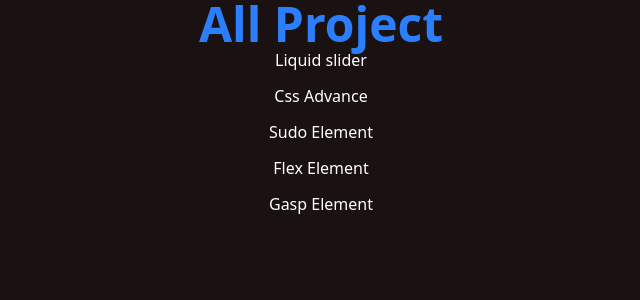
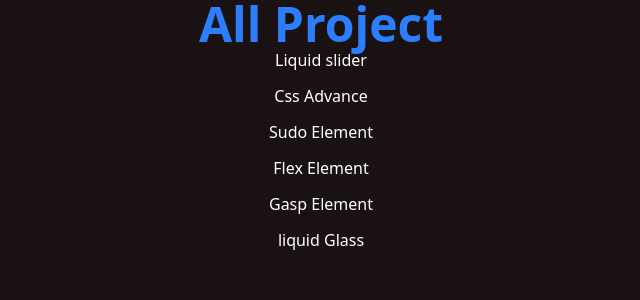
Before and after one commit to AshrafulPatHan/Praktis-React-animation-logick, a React (Vite) app: page / in a window 1280 px wide. Shown: the top 300 px of the page, without its empty margins (319-959 px from the left). Built offline with nearby package versions, Linux system fonts and the light colour scheme.

Commit message:
add the liquid

```diff
--- a/src/App.jsx
+++ b/src/App.jsx
@@ -14,6 +14,7 @@ function App() {
         <Link to='/css-sudo' className='hover:underline'>Sudo Element</Link>
         <Link to='/css-flex' className='hover:underline'>Flex Element</Link>
         <Link to='/gasp' className='hover:underline'>Gasp Element</Link>
+        <Link to='/liquid' className='hover:underline'>liquid Glass</Link>
       </div>
     </div>
   )
--- a/src/main.jsx
+++ b/src/main.jsx
@@ -9,6 +9,7 @@ import Flex from "./page/css/flex/Flex.jsx";
 import Gasp from "./page/gsap/start/Gasp.jsx";
 import {  createBrowserRouter,  RouterProvider, } from "react-router";
 import From from "./page/gsap/formTo/From.jsx";
+import Liquid from "./page/liquid/Liquid.jsx";
 
 
 
@@ -20,6 +21,7 @@ const router = createBrowserRouter([
   { path: "/css-flex",element: <Flex /> },
   { path: "/gasp",element: <Gasp /> },
   { path: "/from",element: <From /> },
+  { path: "/liquid",element: <Liquid /> },
 ]);
 
 const root = document.getElementById("root");
--- /dev/null
+++ b/src/page/liquid/Liquid.jsx
@@ -0,0 +1,11 @@
+import './liquid.css';
+
+const Liquid = () => {
+    return (
+        <div>
+            <h2>Hello</h2>
+        </div>
+    );
+};
+
+export default Liquid;
```
Also changed, not shown: src/page/liquid/liquid.css (added).
